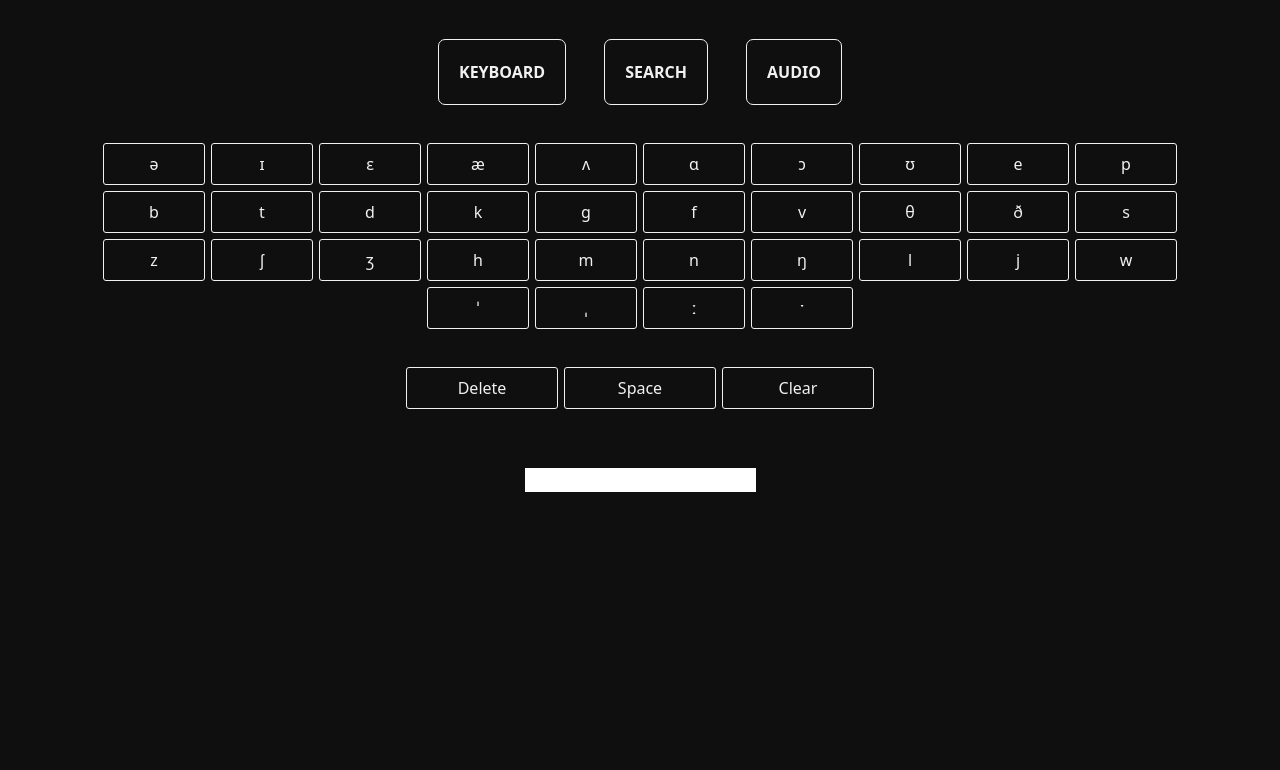
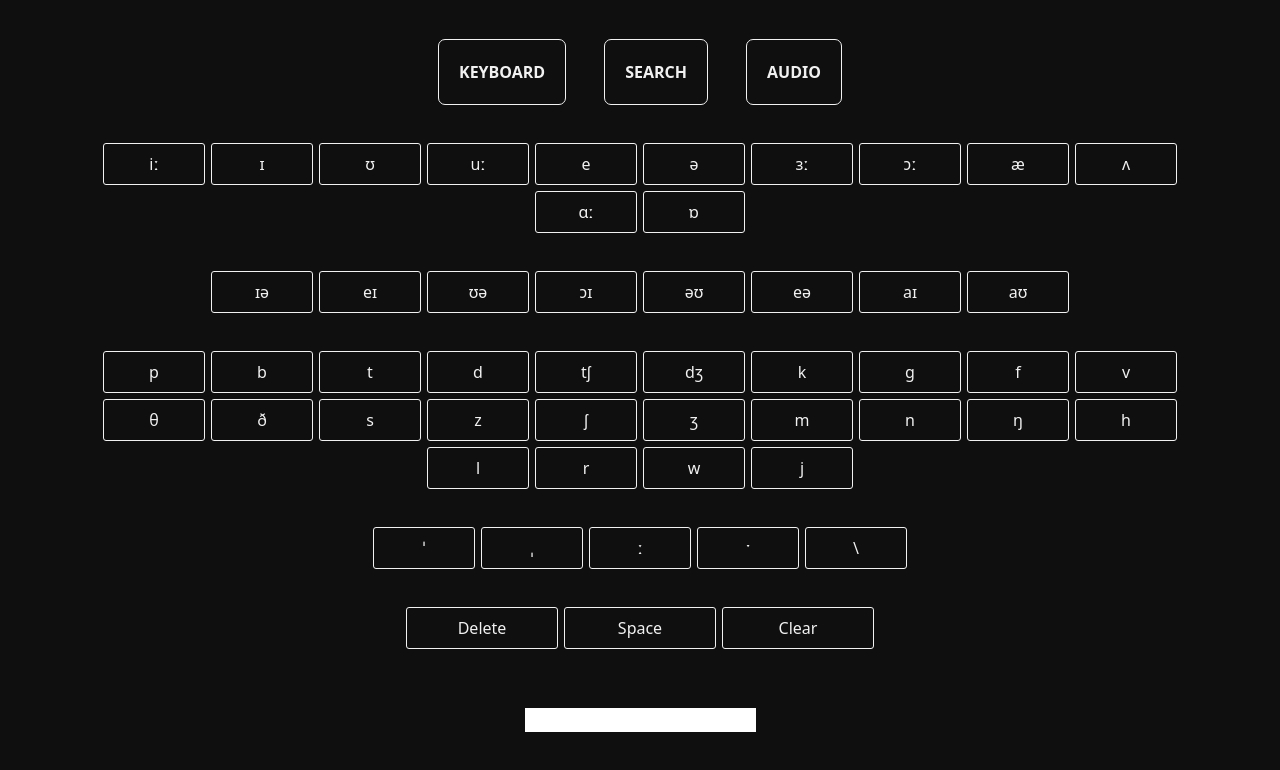
Before and after one commit to SanchezEnzo/Keynetic, a React (Vite) app: page /keyboard in a window 1280 px wide. Shown: the top 770 px of the page. Built offline with nearby package versions, Linux system fonts and the light colour scheme.

Commit message:
Divide key types

```diff
--- a/src/keyboard/components/Key.tsx
+++ b/src/keyboard/components/Key.tsx
@@ -6,7 +6,7 @@ interface KeyProps {
 export function Key({ letter, handleKeyboard }: KeyProps) {
   return (
     <button
-      className=''
+      className='w-full h-full'
       onClick={() => {
         if (typeof letter === 'string') {
           return handleKeyboard(letter)
--- a/src/keyboard/components/Keyboard.tsx
+++ b/src/keyboard/components/Keyboard.tsx
@@ -3,149 +3,7 @@ import { useKeyboard } from '../hooks/useKeyboard'
 import { ClearIcon, DeleteIcon, SpaceIcon } from '../../layout/components/Icons'
 import { Textarea } from './Textarea'
 import { Key } from './Key'
-
-const KEYS = [
-  {
-    label: 'Schwa',
-    value: 'ə'
-  },
-  {
-    label: 'ɪ',
-    value: 'ɪ'
-  },
-  {
-    label: 'ShortE',
-    value: 'ɛ'
-  },
-  {
-    label: 'SmilingA',
-    value: 'æ'
-  },
-  {
-    label: 'CentralA',
-    value: 'ʌ'
-  },
-  {
-    label: 'ShortA',
-    value: 'ɑ'
-  },
-  {
-    label: 'ShortO',
-    value: 'ɔ'
-  },
-  {
-    label: 'ʊ',
-    value: 'ʊ'
-  },
-
-  {
-    label: 'e',
-    value: 'e'
-  },
-
-  {
-    label: 'Pe',
-    value: 'p'
-  },
-  {
-    label: 'Be',
-    value: 'b'
-  },
-  {
-    label: 'Te',
-    value: 't'
-  },
-  {
-    label: 'De',
-    value: 'd'
-  },
-  {
-    label: 'Ka',
-    value: 'k'
-  },
-  {
-    label: 'Ge',
-    value: 'g'
-  },
-  {
-    label: 'Efe',
-    value: 'f'
-  },
-  {
-    label: 'Ve',
-    value: 'v'
-  },
-  {
-    label: 'θ',
-    value: 'θ'
-  },
-  {
-    label: 'ð',
-    value: 'ð'
-  },
-  {
-    label: 's',
-    value: 's'
-  },
-  {
-    label: 'Zeta',
-    value: 'z'
-  },
-  {
-    label: 'ʃ',
-    value: 'ʃ'
-  },
-  {
-    label: 'ʒ',
-    value: 'ʒ'
-  },
-  {
-    label: 'Ache',
-    value: 'h'
-  },
-  {
-    label: 'Eme',
-    value: 'm'
-  },
-  {
-    label: 'Ene',
-    value: 'n'
-  },
-  {
-    label: 'NasalEne',
-    value: 'ŋ'
-  },
-  {
-    label: 'Ele',
-    value: 'l'
-  },
-
-  {
-    label: 'Jota',
-    value: 'j'
-  },
-  {
-    label: 'DobleVe',
-    value: 'w'
-  },
-
-  {
-    label: 'ˈ',
-    value: 'ˈ'
-  },
-  {
-    label: 'ˌ',
-    value: 'ˌ'
-  },
-  {
-    label: 'ː',
-    value: 'ː'
-  },
-  {
-    label: 'ˑ',
-    value: 'ˑ'
-  }
-]
+import { CONSONANTS, DIPTHONGS, OTHER_KEYS, VOWELS } from '../utils/consonants'
 
 export function Keyboard() {
   const { addLetter, sentence, addSpace, clearSentence, deleteLetter } =
@@ -187,7 +45,37 @@ export function Keyboard() {
   return (
     <section className='w-full flex flex-col h-full justify-around items-center py-10  max-xl:gap-5 gap-10'>
       <ul className='flex flex-wrap justify-center my-0 mx-auto w-full px-20 max-lg:px-12 max-sm:px-2 gap-2 '>
-        {KEYS.map(key => (
+        {VOWELS.map(key => (
+          <li
+            key={key.label}
+            className='w-[100px] max-sm:w-[50px] py-2 outline outline-[#f1f1f1] outline-[.1px] flex justify-center items-center rounded-sm'
+          >
+            <Key letter={key.value} handleKeyboard={addLetter} />
+          </li>
+        ))}
+      </ul>
+      <ul className='flex flex-wrap justify-center my-0 mx-auto w-full px-20 max-lg:px-12 max-sm:px-2 gap-2 '>
+        {DIPTHONGS.map(key => (
+          <li
+            key={key.label}
+            className='w-[100px] max-sm:w-[50px] py-2 outline outline-[#f1f1f1] outline-[.1px] flex justify-center items-center rounded-sm'
+          >
+            <Key letter={key.value} handleKeyboard={addLetter} />
+          </li>
+        ))}
+      </ul>
+      <ul className='flex flex-wrap justify-center my-0 mx-auto w-full px-20 max-lg:px-12 max-sm:px-2 gap-2 '>
+        {CONSONANTS.map(key => (
+          <li
+            key={key.label}
+            className='w-[100px] max-sm:w-[50px] py-2 outline outline-[#f1f1f1] outline-[.1px] flex justify-center items-center rounded-sm'
+          >
+            <Key letter={key.value} handleKeyboard={addLetter} />
+          </li>
+        ))}
+      </ul>
+      <ul className='flex flex-wrap justify-center my-0 mx-auto w-full px-20 max-lg:px-12 max-sm:px-2 gap-2 '>
+        {OTHER_KEYS.map(key => (
           <li
             key={key.label}
             className='w-[100px] max-sm:w-[50px] py-2 outline outline-[#f1f1f1] outline-[.1px] flex justify-center items-center rounded-sm'
--- /dev/null
+++ b/src/keyboard/utils/consonants.tsx
@@ -0,0 +1,214 @@
+
+
+export const OTHER_KEYS = [
+  {
+    label: 'ˈ',
+    value: 'ˈ'
+  },
+  {
+    label: 'ˌ',
+    value: 'ˌ'
+  },
+  {
+    label: 'ː',
+    value: 'ː'
+  },
+  {
+    label: 'ˑ',
+    value: 'ˑ'
+  },
+  {
+    label: '\\',
+    value: '\\'
+  }
+]
+
+export const DIPTHONGS = [
+  {
+    label: 'ɪə',
+    value: 'ɪə'
+  },
+  {
+    label: 'eɪ',
+    value: 'eɪ'
+  },
+  {
+    label: 'ʊə',
+    value: 'ʊə'
+  },
+  {
+    label: 'ɔɪ',
+    value: 'ɔɪ'
+  },
+  {
+    label: 'əʊ',
+    value: 'əʊ'
+  },
+  {
+    label: 'eə',
+    value: 'eə'
+  },
+  {
+    label: 'aɪ',
+    value: 'aɪ'
+  },
+  {
+    label: 'aʊ',
+    value: 'aʊ'
+  }
+]
+
+export const VOWELS = [
+  {
+    label: 'LongI',
+    value: 'iː'
+  },
+  {
+    label: 'ShortI',
+    value: 'ɪ'
+  },
+  {
+    label: 'ShortU',
+    value: 'ʊ'
+  },
+  {
+    label: 'LongU',
+    value: 'uː'
+  },
+  {
+    label: 'ShortE',
+    value: 'e'
+  },
+  {
+    label: 'Schwa',
+    value: 'ə'
+  },
+  {
+    label: 'LongE',
+    value: 'ɜː'
+  },
+  {
+    label: 'LongO',
+    value: 'ɔː'
+  },
+  // {
+  //   label: 'ShortE',
+  //   value: 'ɛ'
+  // },
+  {
+    label: 'SmilingA',
+    value: 'æ'
+  },
+  {
+    label: 'CentralA',
+    value: 'ʌ'
+  },
+  {
+    label: 'LongA',
+    value: 'ɑː'
+  },
+  {
+    label: 'LongO',
+    value: 'ɒ'
+  }
+]
+
+export const CONSONANTS = [
+  {
+    label: 'Pe',
+    value: 'p'
+  },
+  {
+    label: 'Be',
+    value: 'b'
+  },
+  {
+    label: 'Te',
+    value: 't'
+  },
+  {
+    label: 'De',
+    value: 'd'
+  },
+  {
+    label: 'tʃ',
+    value: 'tʃ'
+  },
+  {
+    label: 'dʒ',
+    value: 'dʒ'
+  },
+  {
+    label: 'Ka',
+    value: 'k'
+  },
+  {
+    label: 'Ge',
+    value: 'g'
+  },
+  {
+    label: 'Efe',
+    value: 'f'
+  },
+  {
+    label: 'Ve',
+    value: 'v'
+  },
+  {
+    label: 'θ',
+    value: 'θ'
+  },
+  {
+    label: 'ð',
+    value: 'ð'
+  },
+  {
+    label: 's',
+    value: 's'
+  },
+  {
+    label: 'Zeta',
+    value: 'z'
+  },
+  {
+    label: 'ʃ',
+    value: 'ʃ'
+  },
+  {
+    label: 'ʒ',
+    value: 'ʒ'
+  },
+  {
+    label: 'Eme',
+    value: 'm'
+  },
+  {
+    label: 'Ene',
+    value: 'n'
+  },
+  {
+    label: 'NasalEne',
+    value: 'ŋ'
+  },
+  {
+    label: 'Ache',
+    value: 'h'
+  },
+  {
+    label: 'Ele',
+    value: 'l'
+  },
+
+  {
+    label: 'Erre',
+    value: 'r'
+  },
+  {
+    label: 'DobleVe',
+    value: 'w'
+  },
+  {
+    label: 'Jota',
+    value: 'j'
+  }
+]
```
